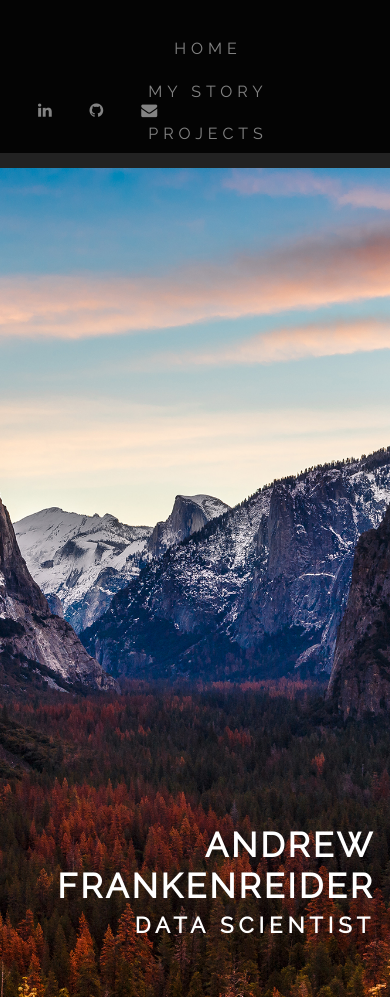
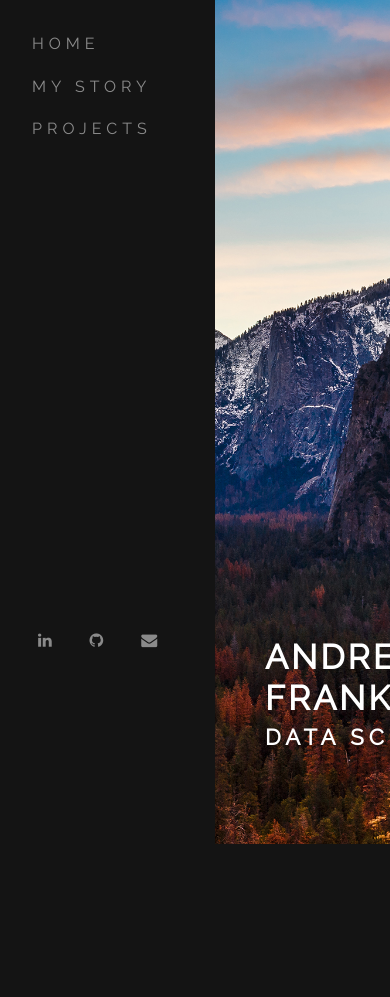
Before and after one commit to afrankenreider/django_mypage, a Django app: page / in a window 390 px wide; the page is wider, and only the part inside the window is pictured. After the commit the page ends 844 px from the top of that part, so only its background shows below. Run offline with Django 4.2, Linux system fonts and the light colour scheme; some libraries are stand-ins or nearby versions; some web fonts are replaced.

Commit message:
Revert "adding some fixes for mobile"

```diff
--- a/base_app/static/css/style.css
+++ b/base_app/static/css/style.css
@@ -273,12 +273,6 @@ input:nth-child(3n) {
     padding: 60px 0 0 250px;
 }
 
-@media (max-width: 480px) {
-    .pfblock {
-        padding: 120px 0 100px;
-    }
-}
-
 .pfblock-gray {
     background: #f5f5f5;
 }
@@ -366,18 +360,6 @@ div[class^='devicon'] span {
     display: block;
 }
 
-@media (max-width: 620px) {
-    #me {
-        margin-top: 1vh;
-    }
-    div[class^='devicon'] {
-        font-size: 40px;
-    }
-    div[class^='devicon']>span {
-        font-size: 10px;
-    }
-}
-
 .pfblock-icon {
     font-size: 32px;
 }
@@ -401,23 +383,10 @@ div[class^='devicon'] span {
     -moz-background-size: cover;
     -o-background-size: cover;
     background-size: cover;
-}
-
-@media (max-width: 480px) {
-    #home {
-        background: url(../images/yosemite.jpeg);
-        background-color: #222;
-        background-attachment: fixed;
-        background-repeat: no-repeat;
-        background-position: center right;
-        -webkit-background-size: cover;
-        -moz-background-size: cover;
-        -o-background-size: cover;
-        background-size: cover;
-        padding: 0;
-        position: absolute;
-        width: 100%;
-    }
+    padding: 0;
+    position: absolute;
+    width: 100%;
+    margin-left: 215px;
 }
 
 .home-overlay {
@@ -437,13 +406,14 @@ div[class^='devicon'] span {
     width: 100%;
     bottom: 0;
     left: 0;
-    text-align: right;
+    text-align: left;
     -webkit-transform: translate(0%, -50%);
     -moz-transform: translate(0%, -50%);
     -ms-transform: translate(0%, -50%);
     -o-transform: translate(0%, -50%);
     transform: translate(0%, -50%);
     padding: 0 15px 0 15px;
+    margin: 35px;
 }
 
 .intro h1 {
@@ -1052,70 +1022,48 @@ pre code {
     color: #009879;
 }
 
-.sidebar {
-    margin: 0;
-    padding: 0;
-    width: 200px;
-    background-color: black;
-    position: fixed;
+.sidenav {
     height: 100%;
-    overflow: auto;
-    opacity: 0.98;
+    width: 215px;
+    position: absolute;
+    z-index: 1;
     top: 0;
     left: 0;
+    background-color: black;
+    overflow-x: hidden;
+    padding-top: 20px;
+    opacity: 0.92;
 }
 
-.sidebar a {
+.sidenav a {
     padding: 6px 6px 6px 32px;
     text-decoration: none;
-    margin: 5px 0 0;
+    margin: 0 0 5px;
     font-size: 16px;
     font: 'Raleway', sans-serif;
     text-transform: uppercase;
     letter-spacing: 5px;
+    margin: 5px 0 5px;
     font-weight: 100;
     line-height: 1.6em;
     color: #818181;
     display: block;
 }
 
-.sidebar-footer {
-    height: 50px;
-    position: absolute;
-    width: 100%;
-    bottom: 0;
-    list-style-type: none;
-    padding-bottom: 5.5em;
-    margin-left: 15px;
-}
-
-.sidebar a:hover {
+.sidenav a:hover {
     color: #a6432c;
 }
 
-div.content {
+.main {
     margin-left: 200px;
-    padding: 1px 16px;
-    height: 1000px;
+    /* Same as the width of the sidenav */
 }
 
-@media screen and (max-width: 700px) {
-    .sidebar {
-        width: 100%;
-        height: auto;
-        position: relative;
+@media screen and (max-height: 450px) {
+    .sidenav {
+        padding-top: 15px;
     }
-    .sidebar a {
-        float: left;
-    }
-    div.content {
-        margin-left: 0;
+    .sidenav a {
+        font-size: 18px;
     }
 }
-
-@media screen and (max-width: 400px) {
-    .sidebar a {
-        text-align: center;
-        float: none;
-    }
-}
--- a/my_webpage/templates/home/home_page.html
+++ b/my_webpage/templates/home/home_page.html
@@ -36,13 +36,30 @@
     <script src="{% static 'js/modernizr.custom.js' %}"></script>
 </head>
 
-<div class="sidebar">
-    <br />
+<div class="sidenav">
     <a href="/">Home</a>
     <a href="/my_story">My Story</a>
     <a href="/projects">Projects</a>
+    <br />
+    <br />
+    <br />
+    <br />
+    <br />
+    <br />
+    <br />
+    <br />
+    <br />
+    <br />
+    <br />
+    <br />
+    <br />
+    <br />
+    <br />
+    <br />
+    <br />
+    <br />
     <div class="row">
-        <div class="sidebar-footer">
+        <div class="col-sm-12">
             <ul class="social-links">
                 <li>
                     <a href="https://www.linkedin.com/in/andrew-frankenreider-934581b1/" class="wow fadeInUp" data-wow-delay=".1s" target="_blank"><i class="fa fa-linkedin"></i
```
Also changed, not shown: base_app/static/js/sidebar.js (deleted, +0 -10 lines), my_webpage/static/css/style.css (+25 -77 lines), my_webpage/static/js/sidebar.js (deleted, +0 -10 lines), my_webpage/templates/home/about_me.html (+22 -3 lines), my_webpage/templates/home/projects.html (+22 -19 lines).
